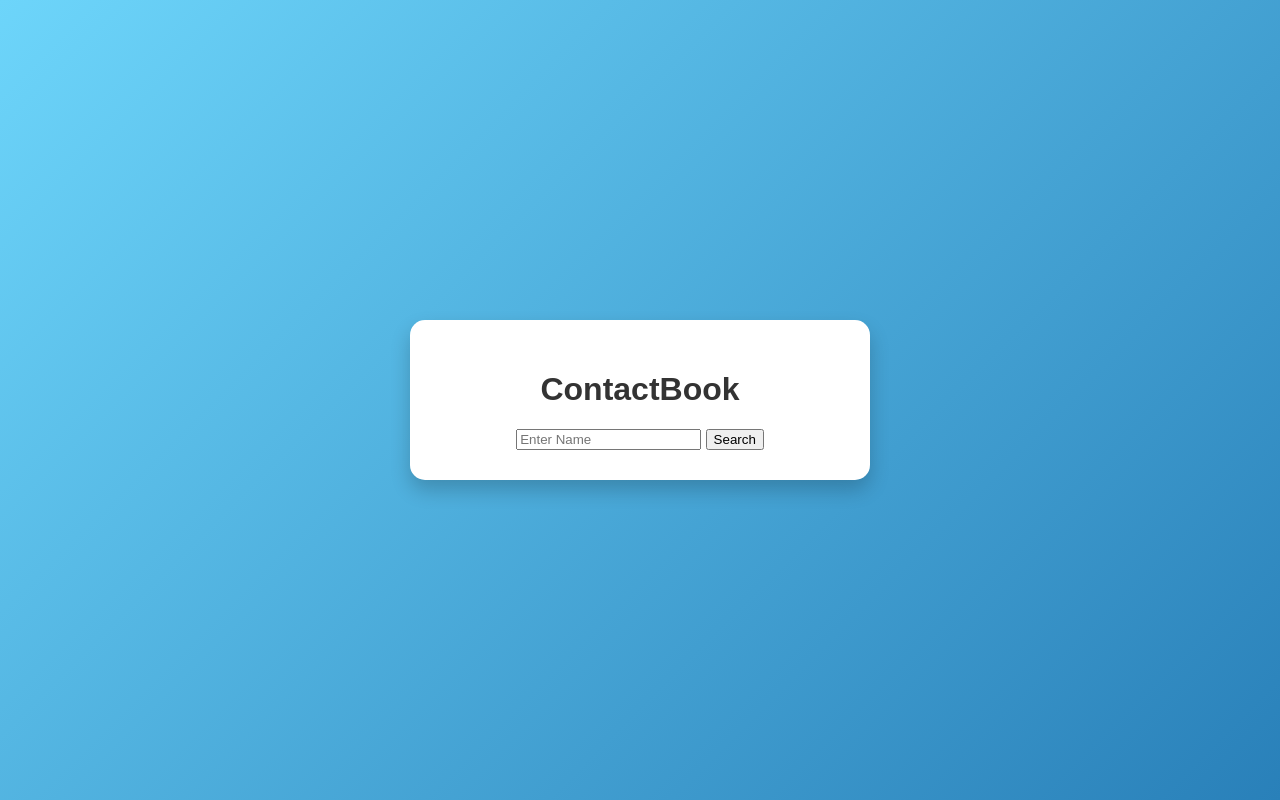
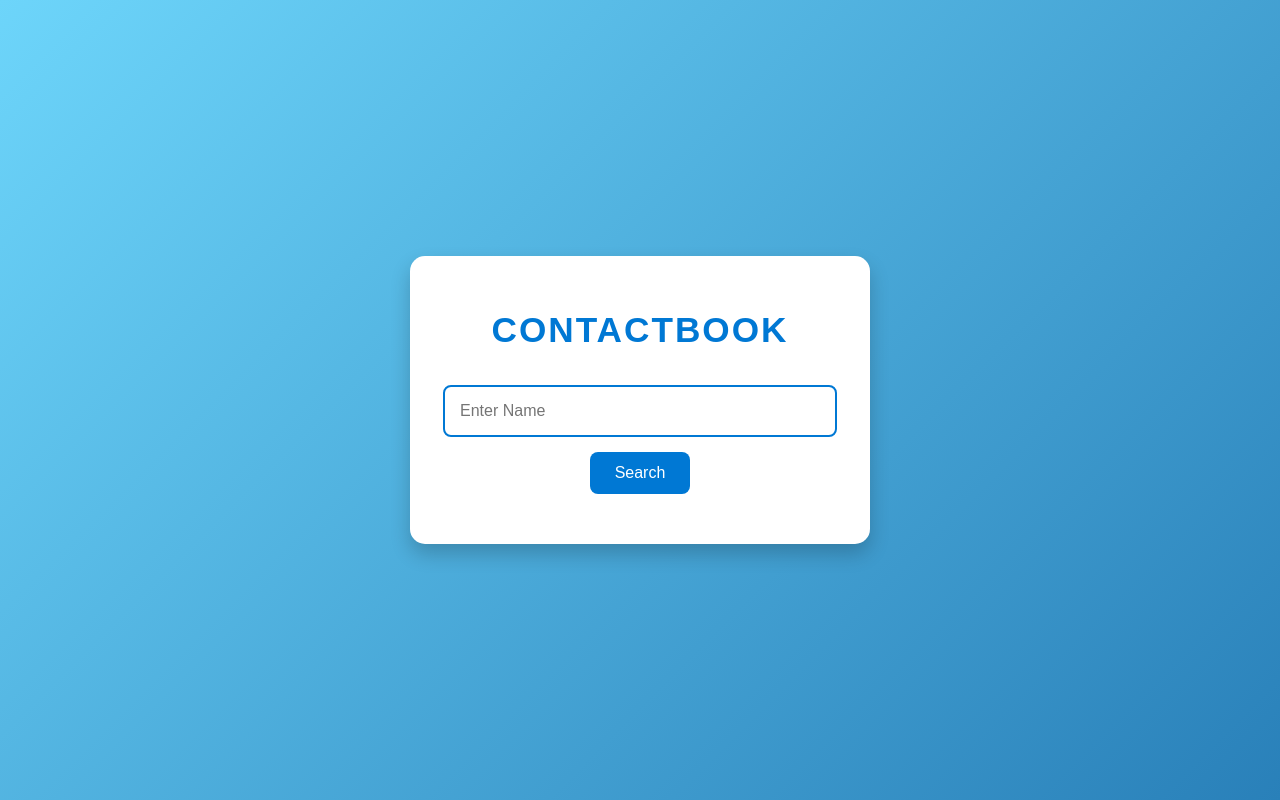
Before and after one commit to faiyankhan/ContactBook, a plain HTML site: page index.html in a window 1280 px wide. Drawn offline with Linux system fonts and the light colour scheme.

Commit message:
hover effect added in button

```diff
--- a/styles.css
+++ b/styles.css
@@ -17,3 +17,56 @@ body {
     text-align: center;
     width: 400px;
 }
+
+h1 {
+    font-size: 2.2em;
+    color: #0078d4;
+    margin-bottom: 20px;
+    letter-spacing: 2px;
+    text-transform: uppercase;
+}
+
+.inputbox {
+    width: 90%;
+    padding: 15px;
+    margin: 15px 0;
+    border: 2px solid #0078d4;
+    border-radius: 8px;
+    font-size: 1rem;
+    transition: 0.3s ease;
+}
+
+.inputbox:focus {
+    border-color: #005bb5;
+    box-shadow: 0 0 8px rgba(0, 123, 212, 0.5);
+    outline: none;
+}
+
+button {
+    background-color: #0078d4;
+    color: white;
+    padding: 12px 25px;
+    border: none;
+    border-radius: 8px;
+    cursor: pointer;
+    font-size: 1rem;
+    transition: 0.3s;
+}
+
+button:hover {
+    background-color: #005bb5;
+}
+
+#result {
+    margin-top: 20px;
+    font-size: 1.2rem;
+    font-weight: bold;
+    color: #333;
+}
+
+#time {
+    margin-top: 20px;
+    font-size: 1.5rem;
+    color: #0078d4;
+    font-weight: bold;
+}
```
